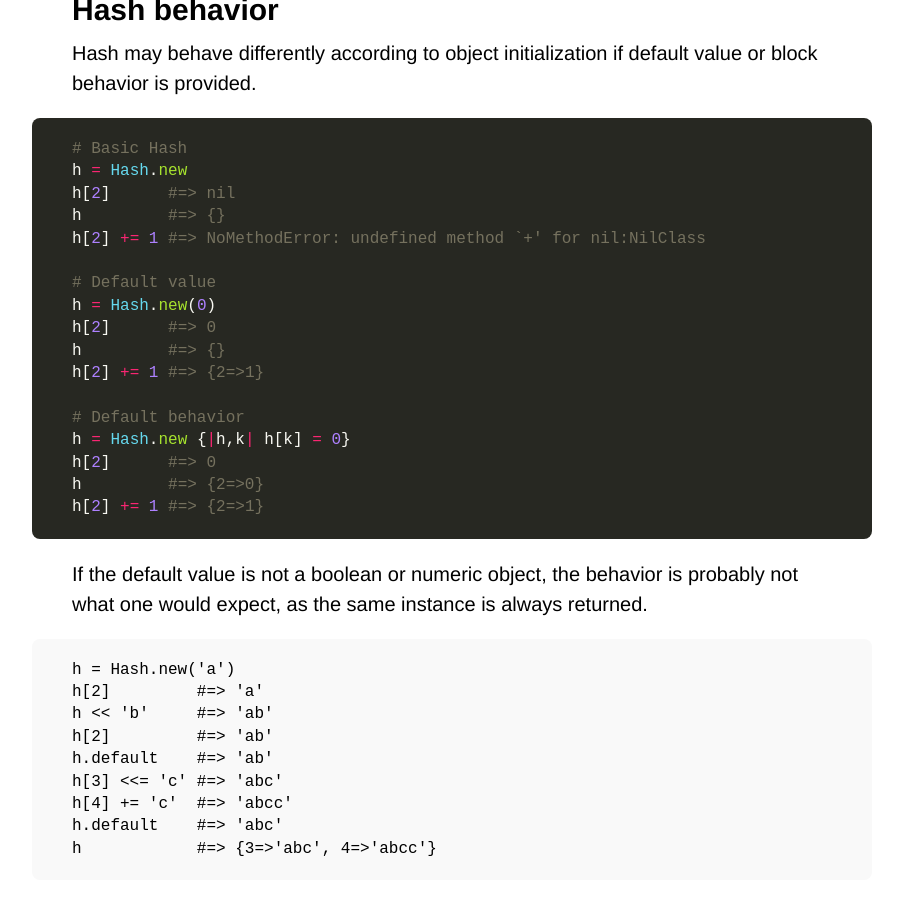
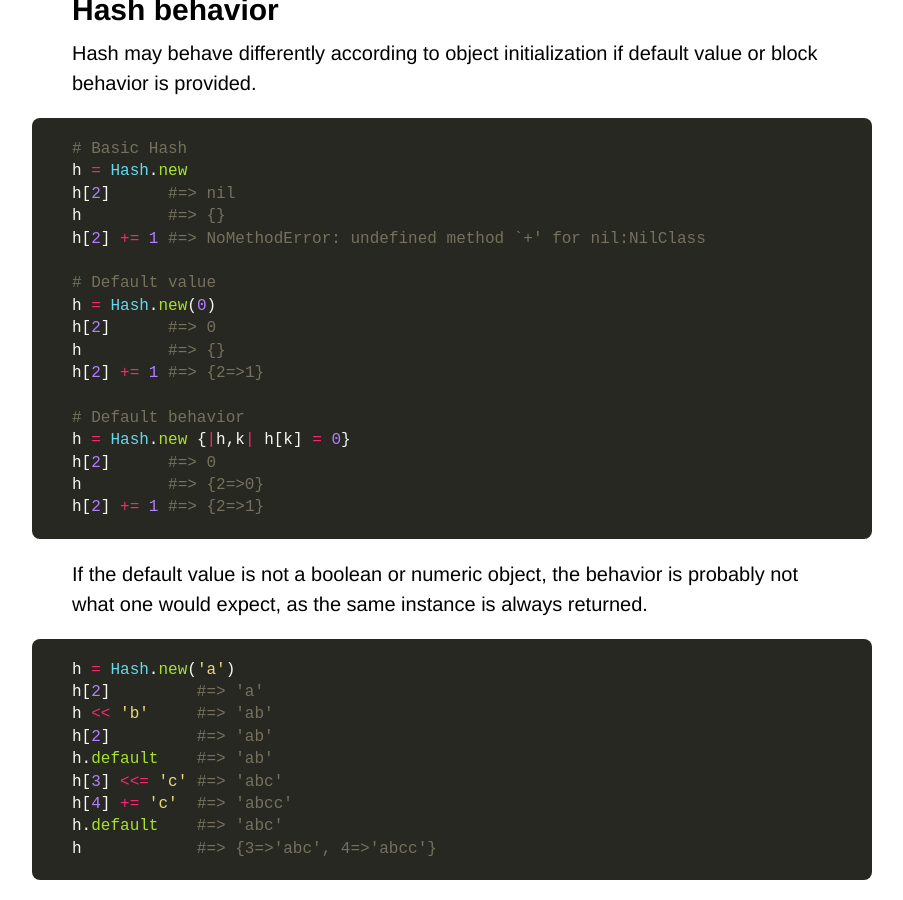
Before and after one commit to Maumagnaguagno/maumagnaguagno.github.io, a Jekyll site: the page built from ruby.md, in a window 1280 px wide and 900 px high, scrolled down 3620 px. Shown: the whole window, without its empty margins (188-1091 px from the left). Built offline with Jekyll 4.4.1, drawn with Linux system fonts in a browser that asks for light colours; our own code applies the rules of GitHub Pages for plain Markdown files.

Commit message:
Revert until Rouge supports uppercase language name

````diff
--- a/ruby.md
+++ b/ruby.md
@@ -163,7 +163,7 @@ h[2] += 1 #=> {2=>1}
 
 If the default value is not a boolean or numeric object, the behavior is probably not what one would expect, as the same instance is always returned.
 
-```Ruby
+```ruby
 h = Hash.new('a')
 h[2]         #=> 'a'
 h << 'b'     #=> 'ab'
````
